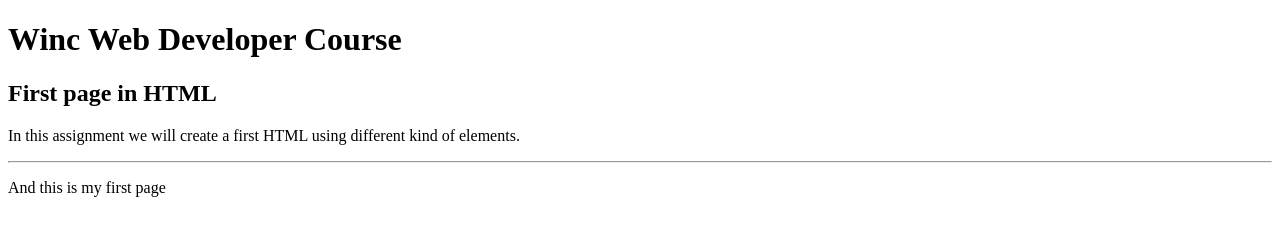
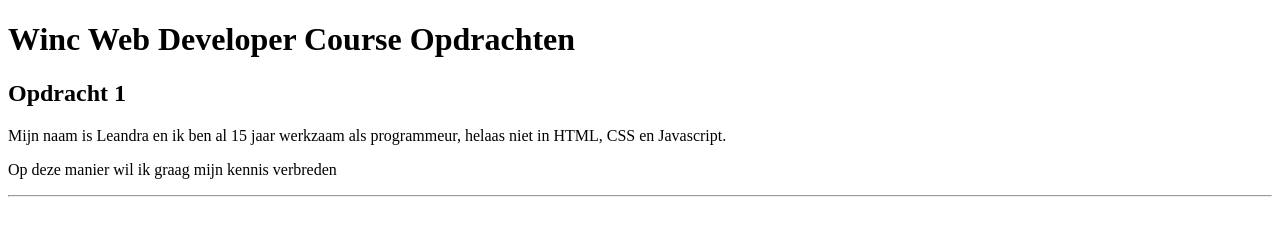
Before and after one commit to AkashaValo/WincAcademy, a plain HTML site: page FirstPage/index.html in a window 1280 px wide. Drawn offline with Linux system fonts and the light colour scheme.

Commit message:
Add files via upload

```diff
--- a/FirstPage/index.html
+++ b/FirstPage/index.html
@@ -2,14 +2,15 @@
 <html>
     <head>
         <!-- hier zet je de code in de head tags -->
-        <title> First page in HTML </title>
+        <title> Informatie over mij </title>
     </head>
     <body>
        <!-- hier zet je de code in de body tags-->
-       <h1>Winc Web Developer Course</h1>
-       <h2>First page in HTML</h2>
-       <p>In this assignment we will create a first HTML using different kind of elements.</p>
+       <h1>Winc Web Developer Course Opdrachten</h1>
+       <h2>Opdracht 1</h2>
+       <p>Mijn naam is Leandra en ik ben al 15 jaar werkzaam als programmeur, helaas niet in HTML, CSS en Javascript.</p>
+       <p>Op deze manier wil ik graag mijn kennis verbreden</p>
        <hr>
-       <p>And this is my first page</p>
+
     </body>
 </html>
```
